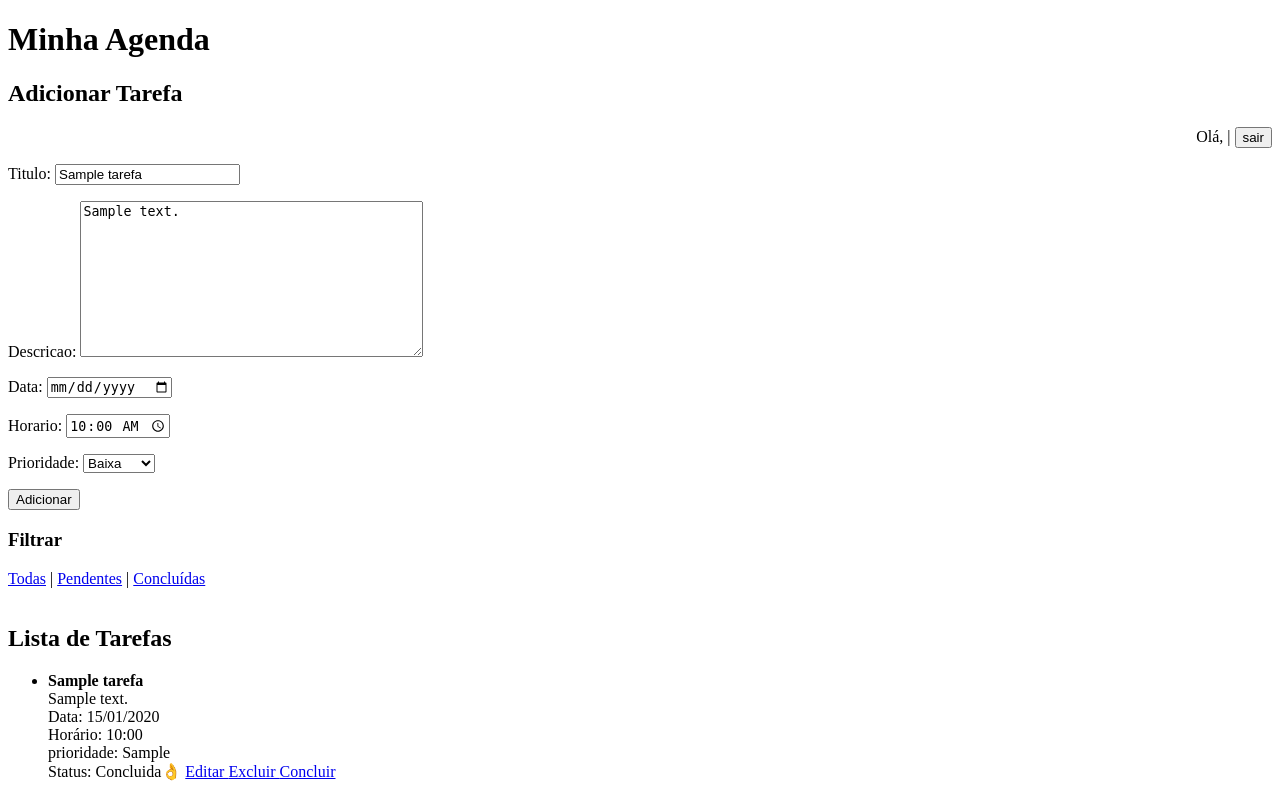
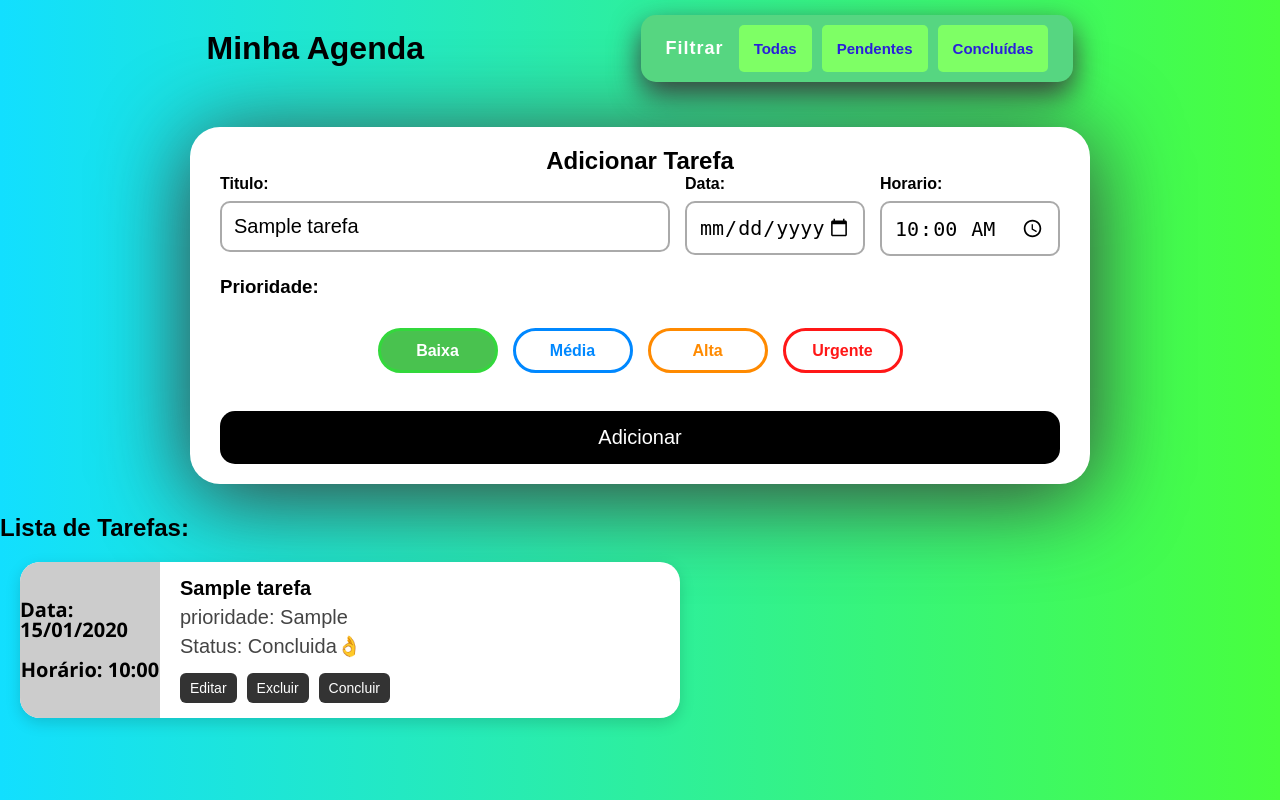
Before and after one commit to C-Henrique-N/projeto-da-Agenda-digital-simples, a Django app: page /editar/1/ in a window 1280 px wide. Run offline with Django 5.2, Linux system fonts and the light colour scheme; tables that the repository leaves empty hold one stand-in row (values such as "Sample post").

Commit message:
Add files via upload

```diff
--- /dev/null
+++ b/agenda/tarefas/static/tarefas/style.css
@@ -0,0 +1,315 @@
+*{
+  margin:0;
+  padding:0;
+  box-sizing:border-box;
+}
+body {
+  font-family: Arial, Helvetica, sans-serif;
+  background: linear-gradient(to right, #12dfff, #48ff3e);
+}
+.container {
+  color: #000;
+  background-color: #fff;
+  display: flex;
+  justify-content: space-between;
+  align-items: center;
+  flex-direction: column;
+  border-radius: 30px;
+  font-family: Arial, Helvetica, sans-serif;
+  padding: 20px 30px;
+  box-shadow: 0 12px 90px #3a3a3a;
+  width: 100%;
+  max-width: 900px;
+  margin: 30px auto;
+}
+.filtro {
+  color: #000;
+  background-color: rgb(86, 214, 129);
+  display: flex;
+  justify-content: center;
+  align-items: center;
+  flex-direction: row;
+  font-family: Arial, Helvetica, sans-serif;
+  padding: 10px 25px;
+  border-radius: 15px;
+  box-shadow: 0 12px 30px #3a3a3a;
+  width: auto;
+  gap: 15px;
+}
+.filtro h3 {
+  margin: 0;
+  color: #fff;
+  letter-spacing: 1px;
+  font-size: 18px;
+  white-space: nowrap;
+}
+.links {
+  display: flex;
+  flex-direction: row;
+  align-items: center;
+  text-align: center;
+  width: auto;
+  gap: 10px;
+}
+.links a {
+  padding: 15px;
+  color: rgb(41, 32, 218);
+  background-color: rgb(126, 255, 101);
+  font-size: 15px;
+  font-weight: bold;
+  text-decoration: none;
+  border-radius: 5px;
+  transition: 0.3s;
+}
+.links a:hover {
+  transform: translateY(-2px);
+  background-color: #58fff7;
+  color: rgb(119, 35, 255);
+}
+.conteudo {
+  display: flex;
+  flex-direction: row;
+  justify-content: space-evenly;
+  align-items: center;
+  gap: 30px;
+  padding: 15px 20px;
+  width: 100%;
+  box-sizing: border-box;
+}
+.conteudo h1 {
+  margin: 0;
+  color: #000;
+  font-family: Arial, Helvetica, sans-serif;
+}
+.form {
+  display: flex;
+  justify-content: space-between;
+  align-items: center;
+  width: 100%;
+}
+.form form {
+  width: 100%;
+}
+.cards{
+  width:100%;
+  max-width:700px;
+  padding:20px;
+}
+.card{
+  width:100%;
+  min-height:140px;
+
+  background:#ffffff;
+  border-radius:20px;
+
+  display:flex;
+  overflow:hidden;
+
+  box-shadow:0 5px 15px rgba(0,0,0,.15);
+}
+.lado{
+  width:140px;
+  flex-shrink:0;
+
+  background:#cccccc;
+
+  display:flex;
+  flex-direction:column;
+  justify-content:center;
+  align-items:center;
+
+  color:black;
+}
+.lado h2{
+  font-family: "Segoe UI", Arial, Helvetica, sans-serif;
+  font-size:20px;
+  font-weight:bold;
+  margin:0 0 20px 0; /* Espaço entre a data e a hora */
+  line-height:1;
+}
+.lado p{
+  font-family: "Segoe UI", Arial, Helvetica, sans-serif;
+  font-size:20px;
+  font-weight:bold;
+  margin:0;
+  line-height:1;
+}
+.card-conteudo{
+  flex:1;
+  padding:15px 20px;
+  position:relative;
+
+  display:flex;
+  flex-direction:column;
+  justify-content:center;
+
+  font-family: Arial, Helvetica, sans-serif;
+
+}
+.card-conteudo h2{
+  font-size:20px;
+  margin-bottom:6px;
+}
+.card-conteudo p {
+    margin: 0 0 8px 0;
+}
+.acoes {
+  display: flex;
+  gap: 10px;
+  margin-top: 10px;
+}
+.acoes a {
+  padding: 7px 10px;
+
+  background: #333;
+  color: white;
+
+  text-decoration: none;
+  border-radius: 6px;
+
+  font-size: 14px;
+}
+.acoes a:hover {
+  background: #000;
+}
+.card-conteudo span{
+  font-size:20px;
+  color:#444;
+  margin-bottom: 5px;
+}
+.menu{
+  position:absolute;
+  top:10px;
+  right:15px;
+
+  font-size:24px;
+  cursor:pointer;
+}
+.card.baixa{
+  background:#d9ffb8;
+}
+.card.baixa .lado{
+  background:#88dd44;
+}
+.card.média{
+  background:#bfe5ff;
+}
+.card.média .lado{
+  background:#35a8ff;
+}
+.card.alta{
+  background:#ffe0b8;
+}
+.card.alta .lado{
+  background:#ff9724;
+}
+.card.urgente{
+  background:#ffb5b5;
+}
+.card.urgente .lado{
+  background:#ff3d3d;
+}
+.linha {
+  display: flex;
+  gap: 15px;
+  margin-bottom: 20px;
+  flex-wrap: wrap;
+}
+.campo {
+  display: flex;
+  flex-direction: column;
+}
+.grande {
+  flex: 3;
+}
+.pequeno {
+  flex: 1;
+  min-width: 180px;
+}
+label {
+  margin-bottom: 8px;
+  font-weight: bold;
+}
+input:not([type="radio"]),
+input[type="date"],
+input[type="time"] {
+  width: 100%;
+  padding: 12px;
+  font-size: 20px;
+  border: 2px solid #aaa;
+  border-radius: 10px;
+  outline: none;
+  transition: .3s;
+}
+input:not([type="radio"]):focus,
+input[type="date"]:focus,
+input[type="time"]:focus {
+  border-color: #000;
+}
+.botao {
+  width: 100%;
+  padding: 15px;
+  border: none;
+  border-radius: 15px;
+  background: #000;
+  color: white;
+  font-size: 20px;
+  cursor: pointer;
+  transition: .3s;
+}
+.botao:hover {
+  background: #333;
+}
+.prioridades {
+  display: flex;
+  gap: 15px;
+  flex-wrap: wrap;
+  justify-content: center;
+  margin: 30px 0;
+}
+.prioridades input {
+  display: none;
+}
+.prioridades label {
+  width: 120px;
+  height: 45px;
+  display: flex;
+  justify-content: center;
+  align-items: center;
+  border-radius: 30px;
+  cursor: pointer;
+  font-weight: bold;
+  transition: .3s;
+}
+.verde {
+  border: 3px solid #33d83c;
+  color: #33d83c;
+}
+.azul {
+  border: 3px solid #0088ff;
+  color: #0088ff;
+}
+.laranja {
+  border: 3px solid #ff8a00;
+  color: #ff8a00;
+}
+.vermelho {
+  border: 3px solid #ff1717;
+  color: #ff1717;
+}
+#baixa:checked + .verde{
+  background:#49c24f;
+  color:white;
+}
+#media:checked + .azul{
+  background:#2d9cff;
+  color:white;
+}
+#alta:checked + .laranja{
+  background:#ff8a00;
+  color:white;
+}
+#urgente:checked + .vermelho{
+  background:#ff4444;
+  color:white;
+}
--- a/agenda/tarefas/templates/tarefas/home.html
+++ b/agenda/tarefas/templates/tarefas/home.html
@@ -1,59 +1,88 @@
+{% load static %}
 <!DOCTYPE html>
 <html lang="pt-br">
 <head>
     <meta charset="UTF-8">
     <title>Agenda Digital</title>
+    <link rel="stylesheet" href="{% static 'tarefas/style.css' %}">
 </head>
 <body>
+    <div class="conteudo">
+        <h1>Minha Agenda</h1>
+        <div class="filtro">
+        <h3>Filtrar</h3>
+            <div class="links">
+                <a href="/">Todas</a>
+                <a href="/?status=pendentes">Pendentes</a>
+                <a href="/?status=concluidas">Concluídas</a>
+            </div>
+        </div>
+    </div>
 
-    <h1>Minha Agenda</h1>
+    <div class="container">
+    <h2>Adicionar Tarefa</h2>
+        <div class="form">
+        <form method="POST">
+            {% csrf_token %}
+            <div class="linha">
+                <div class="campo grande">
+                {{ form.titulo.label_tag }}
+                {{ form.titulo }}
+                </div>
+                <div class="campo pequeno">
+                {{ form.data.label_tag }}
+                {{ form.data }}
+                </div>
+                <div class="campo pequeno">
+                {{ form.horario.label_tag }}
+                {{ form.horario}}
+                </div>
+            </div>
+            <h3>Prioridade:</h3>
+            <div class="prioridades">
 
-    <h2>Adicionar Tarefa</h2>
+                <input type="radio" id="baixa" name="prioridade" value="baixa" checked>
+                <label for="baixa" class="verde">Baixa</label>
+                <input type="radio" id="media" name="prioridade" value="média">
+                <label for="media" class="azul">Média</label>
+                <input type="radio" id="alta" name="prioridade" value="alta">
+                <label for="alta" class="laranja">Alta</label>
+                <input type="radio" id="urgente" name="prioridade" value="urgente">
+                <label for="urgente" class="vermelho">Urgente</label>
 
-    <p>
-        <div align="right">
-        Olá, {{ user.username }} |
+            </div>
 
-            <form action="{% url 'logout' %}" method="POST" style="display:inline;">
-                {% csrf_token %}
-                <button type="submit">sair</button>
+          <button type="submit" class="botao">Adicionar</button>
         </form>
         </div>
-    </p>
+    </div>
 
-    <form method="POST">
-        {% csrf_token %}
-        {{ form.as_p }}
-        <button type="submit">Adicionar</button>
-    </form>
+    <h2 class="titulo-da-lista">Lista de Tarefas:</h2>
 
-    <h3>Filtrar</h3>
+    <div class="cards">
+        {% for tarefa in tarefas%}
+            <div class="card {{ tarefa.prioridade}}">
 
-    <a href="/">Todas</a> |
-    <a href="/?status=pendentes">Pendentes</a> |
-    <a href="/?status=concluidas">Concluídas</a>
+                <div class="lado">
+                    <h2>Data: {{ tarefa.data|date:"d/m/Y" }}</h2>
+                    <p>Horário: {{ tarefa.horario|time:"H:i" }}</p>
+                </div>
 
-    <br><br>
+                <div class="card-conteudo">
 
-    <h2>Lista de Tarefas</h2>
+                    <h2>{{ tarefa.titulo }}</h2>
 
-    <ul>
-        {% for tarefa in tarefas%}
-            <li>
-                <strong>{{ tarefa.titulo }}</strong><br>
-                {{ tarefa.descricao }}<br>
-                Data: {{ tarefa.data|date:"d/m/Y" }}<br>
-                Horário: {{ tarefa.horario|time:"H:i" }}<br>
-                prioridade:
-                {{ tarefa.prioridade }}<br>
+                    <span>prioridade: {{ tarefa.prioridade }}</span>
 
+                <span>
                     Status:
                     {% if tarefa.concluida %}
                         Concluida👌
                     {% else %}
                         Pendente ⏱️
                     {% endif %}
-
+                </span>
+                    <div class="acoes">
                     <a href="{% url 'editar_tarefa' tarefa.id %}">
                         Editar
                     </a>
@@ -64,11 +93,14 @@
                     <a href="{% url 'concluir_tarefa' tarefa.id %}">
                         Concluir
                     </a>
-            </li>
+                    </div>
+                </div>
+            </div>
         {% empty %}
-            <li>Nenhuma tarefa cadastrada.</li>
+            <p class="sem-tarefas">
+            Nenhuma tarefa cadastrada. 😑
+            </p>
         {% endfor %}
-    </ul>
-
+    </div>
 </body>
 </html>
```
Also changed, not shown: agenda/db.sqlite3. Lines whose indentation alone changed are shown as unchanged.
